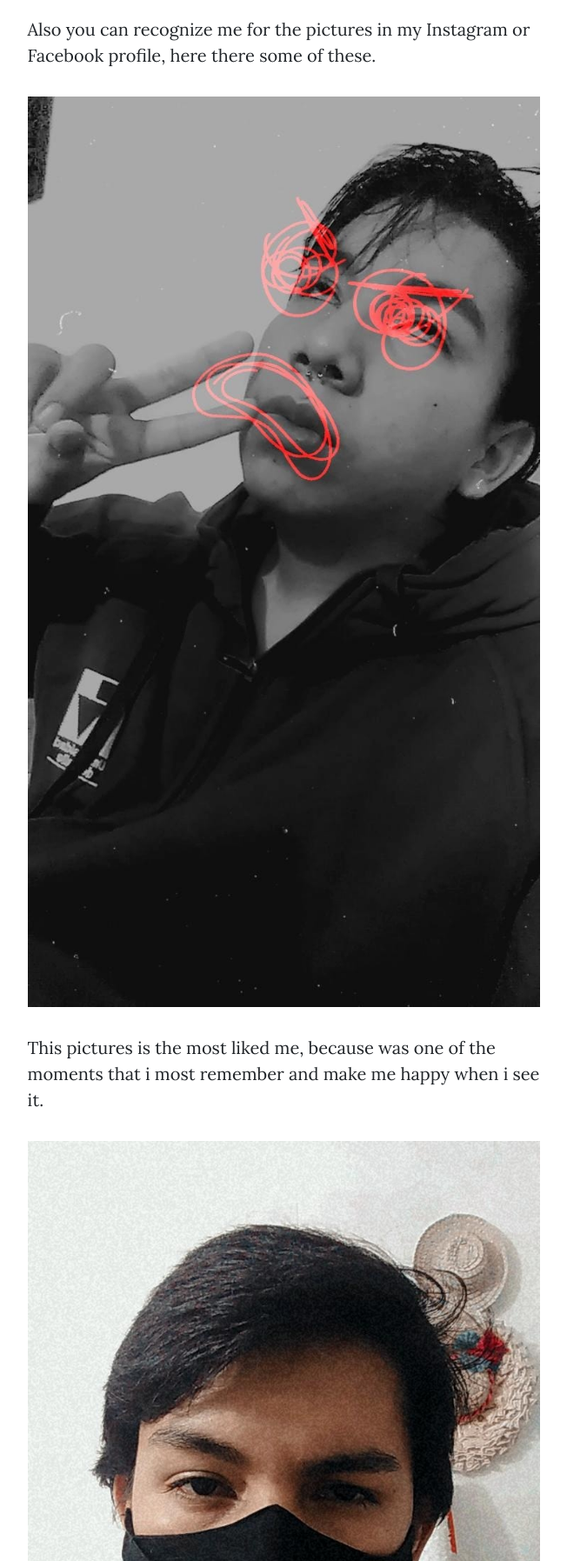
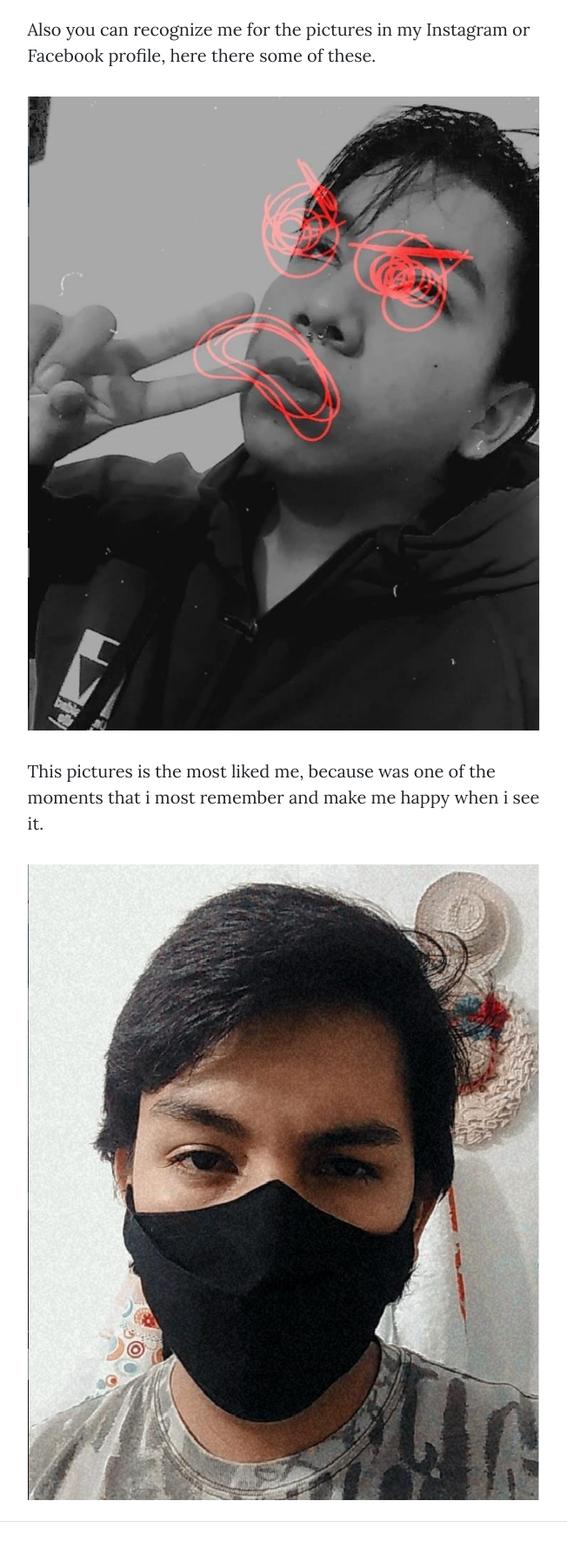
Before and after one commit to Sebas1509/My_personal_page, a plain HTML site: page post1.html in a window 1280 px wide. Shown: the part 1326-3121 px from the top of the page at 87% size, without its empty margins (314-966 px from the left). Drawn offline with nearby package versions, Linux system fonts and the light colour scheme.

Commit message:
Actualización img

```diff
--- a/post1.html
+++ b/post1.html
@@ -58,9 +58,9 @@
                             <a href="#!"><img class="img-fluid" src="assets/img/sebastian porras.JPG" alt="..." /></a>
                             <h2 class="section-heading">Pictures from my social media.</h2>
                             <p>Also you can recognize me for the pictures in my Instagram or Facebook profile, here there some of these.</p>
-                            <a href="#!"><img class="img-fluid" src="assets/img/img1.JPEG" alt="..." /></a>
+                            <a href="#!"><img class="img-fluid" src="assets/img/img1.png" alt="..." /></a>
                             <p>This pictures is the most liked me, because was one of the moments that i most remember and make me happy when i see it.</p>
-                            <a href="#!"><img class="img-fluid" src="assets/img/img2.JPEG" alt="..." /></a>
+                            <a href="#!"><img class="img-fluid" src="assets/img/img2.png" alt="..." /></a>
                     </div>
                 </div>
             </div>
```
Also changed, not shown: post.html (+1 -1 lines), assets/img/img1.jpeg (deleted), assets/img/img1.png (added), assets/img/img2.jpeg (deleted), assets/img/img2.png (added), assets/img/tulua.jpg (added).
